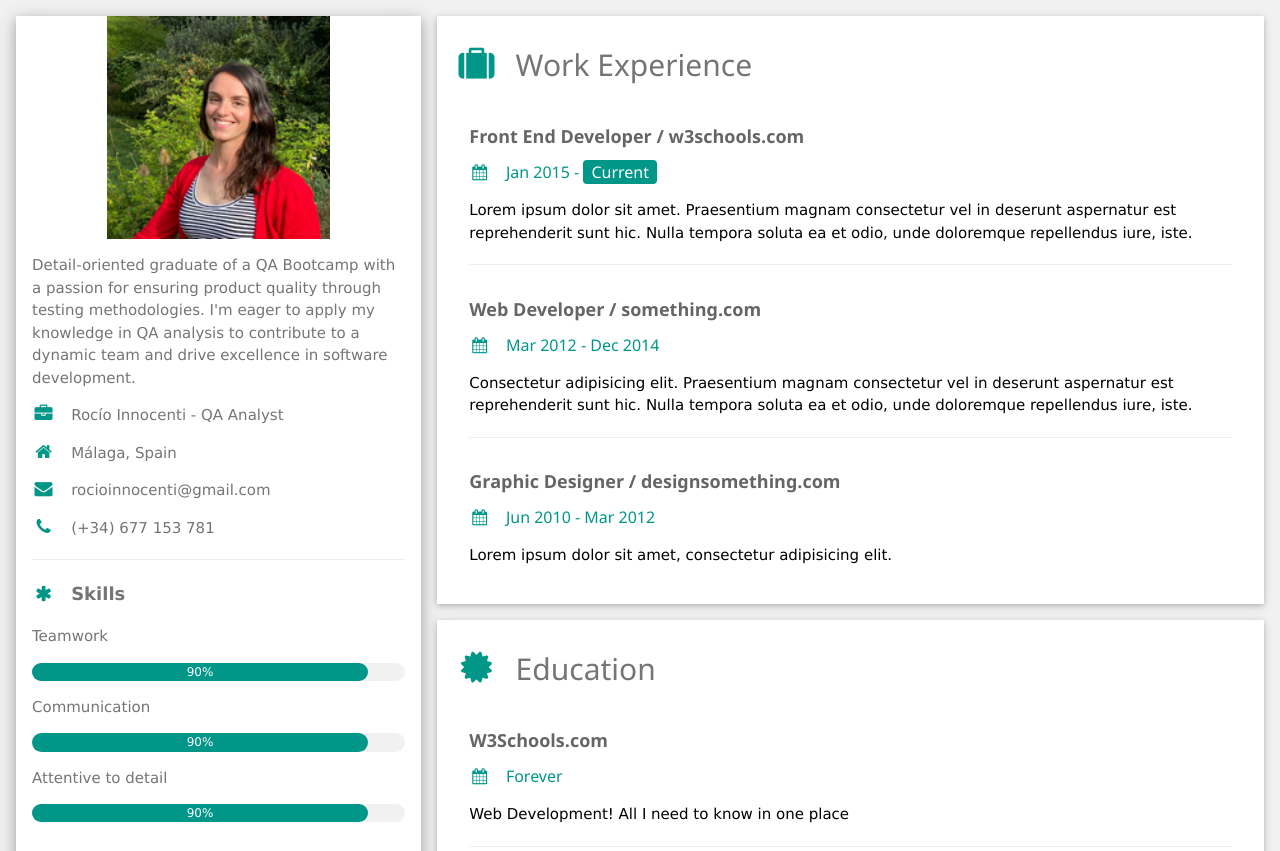
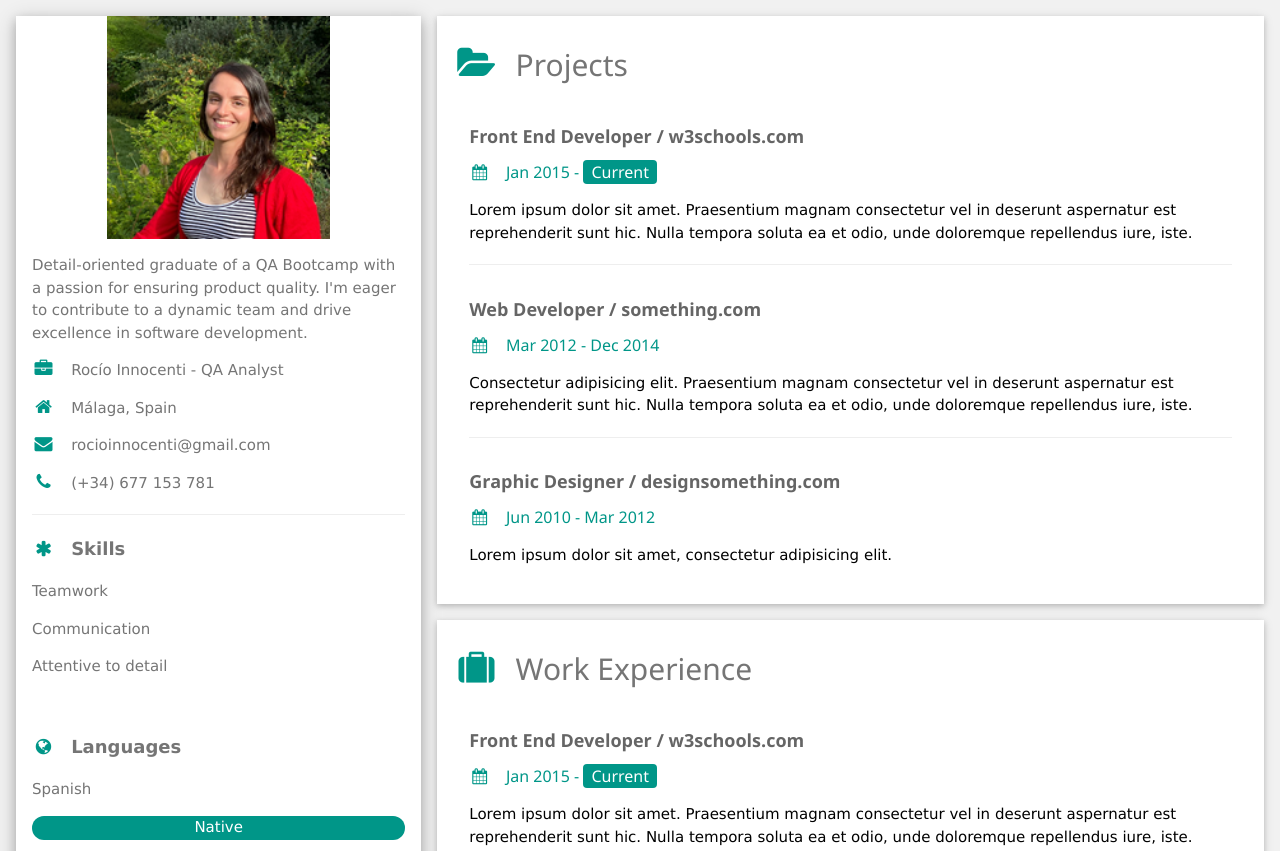
Before and after one commit to Innocenti-Organization/CVPROJECT, a plain HTML site: page index.html in a window 1280 px wide. Shown: the top 851 px of the page. Drawn offline with nearby package versions, Linux system fonts and the light colour scheme.

Commit message:
https://rocioinnocenti.atlassian.net/browse/QA-11 Fix presentation

```diff
--- a/index.html
+++ b/index.html
@@ -25,7 +25,7 @@
                         <img src="Profile Picture.png" style="width:55%" alt="Profile">
                     </div>
                     <div class="w3-container">
-                        <p>Detail-oriented graduate of a QA Bootcamp with a passion for ensuring product quality through testing methodologies. I'm eager to apply my knowledge in QA analysis to contribute to a dynamic team and drive excellence in software development.</p>
+                        <p>Detail-oriented graduate of a QA Bootcamp with a passion for ensuring product quality. I'm eager to contribute to a dynamic team and drive excellence in software development.</p>
                         <p><i class="fa fa-briefcase fa-fw w3-margin-right w3-large w3-text-teal"></i>Rocío Innocenti - QA Analyst</p>
                         <p><i class="fa fa-home fa-fw w3-margin-right w3-large w3-text-teal"></i>Málaga, Spain</p>
                         <p><i class="fa fa-envelope fa-fw w3-margin-right w3-large w3-text-teal"></i>rocioinnocenti@gmail.com</p>
@@ -35,19 +35,11 @@
                         <p class="w3-large"><b><i
                                     class="fa fa-asterisk fa-fw w3-margin-right w3-text-teal"></i>Skills</b></p>
                         <p>Teamwork</p>
-                        <div class="w3-light-grey w3-round-xlarge w3-small">
-                            <div class="w3-container w3-center w3-round-xlarge w3-teal" style="width:90%">90%</div>
-                        </div>
+
                         <p>Communication</p>
-                        <div class="w3-light-grey w3-round-xlarge w3-small">
-                            <div class="w3-container w3-center w3-round-xlarge w3-teal" style="width:90%">
-                                <div class="w3-center w3-text-white">90%</div>
-                            </div>
-                        </div>
+
                         <p>Attentive to detail</p>
-                        <div class="w3-light-grey w3-round-xlarge w3-small">
-                            <div class="w3-container w3-center w3-round-xlarge w3-teal" style="width:90%">90%</div>
-                        </div>
+
                         <br>
 
                         <p class="w3-large w3-text-theme"><b><i
@@ -88,6 +80,36 @@
 
             <!-- Right Column -->
             <div class="w3-twothird">
+
+                <div class="w3-container w3-card w3-white w3-margin-bottom">
+                    <h2 class="w3-text-grey w3-padding-16"><i
+                            class="fa fa-folder-open fa-fw w3-margin-right w3-xxlarge w3-text-teal"></i>Projects
+                    </h2>
+                    <div class="w3-container">
+                        <h5 class="w3-opacity"><b>Front End Developer / w3schools.com</b></h5>
+                        <h6 class="w3-text-teal"><i class="fa fa-calendar fa-fw w3-margin-right"></i>Jan 2015 - <span
+                                class="w3-tag w3-teal w3-round">Current</span></h6>
+                        <p>Lorem ipsum dolor sit amet. Praesentium magnam consectetur vel in deserunt aspernatur est
+                            reprehenderit sunt hic. Nulla tempora soluta ea et odio, unde doloremque repellendus iure,
+                            iste.</p>
+                        <hr>
+                    </div>
+                    <div class="w3-container">
+                        <h5 class="w3-opacity"><b>Web Developer / something.com</b></h5>
+                        <h6 class="w3-text-teal"><i class="fa fa-calendar fa-fw w3-margin-right"></i>Mar 2012 - Dec 2014
+                        </h6>
+                        <p>Consectetur adipisicing elit. Praesentium magnam consectetur vel in deserunt aspernatur est
+                            reprehenderit sunt hic. Nulla tempora soluta ea et odio, unde doloremque repellendus iure,
+                            iste.</p>
+                        <hr>
+                    </div>
+                    <div class="w3-container">
+                        <h5 class="w3-opacity"><b>Graphic Designer / designsomething.com</b></h5>
+                        <h6 class="w3-text-teal"><i class="fa fa-calendar fa-fw w3-margin-right"></i>Jun 2010 - Mar 2012
+                        </h6>
+                        <p>Lorem ipsum dolor sit amet, consectetur adipisicing elit. </p><br>
+                    </div>
+                </div>
 
                 <div class="w3-container w3-card w3-white w3-margin-bottom">
                     <h2 class="w3-text-grey w3-padding-16"><i
```
